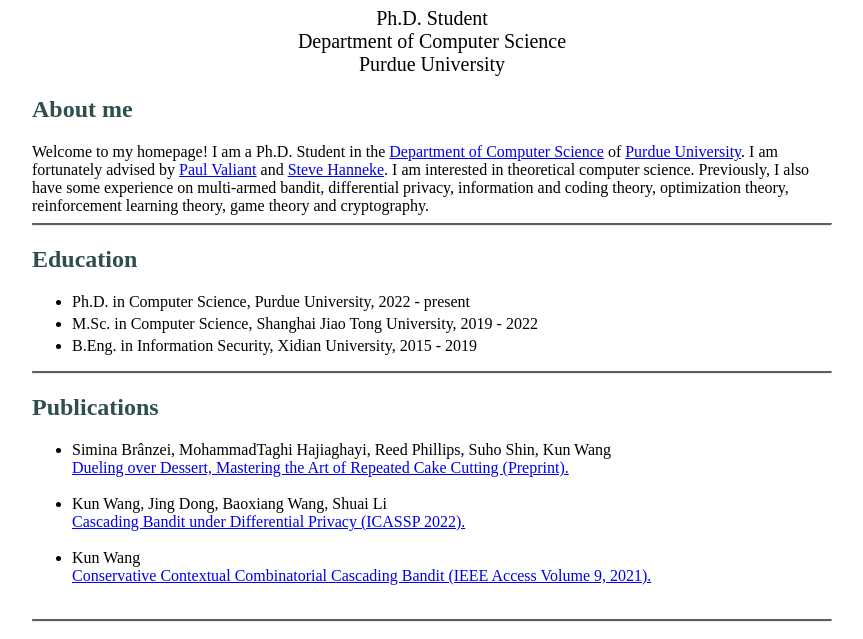
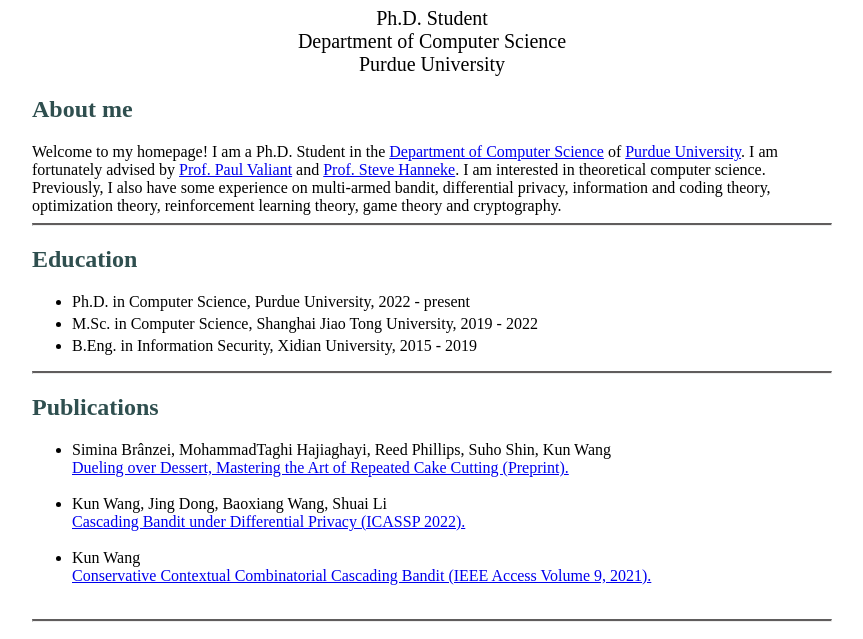
Before and after one commit to a865143034/a865143034.github.io, a plain HTML site: page index.html in a window 1280 px wide. Shown: the part 97-736 px from the top of the page, without its empty margins (208-1071 px from the left). Drawn offline with Linux system fonts and the light colour scheme.

Commit message:
2024.2.23

```diff
--- a/index.html
+++ b/index.html
@@ -40,7 +40,7 @@
 
 <section id="bio">
     <h2>About me</h2>
-    Welcome to my homepage! I am a Ph.D. Student in the <a href ="https://www.cs.purdue.edu/">Department of Computer Science</a> of <a href ="https://www.purdue.edu/">Purdue University</a>. I am fortunately advised by <a href ="https://www.cs.purdue.edu/homes/pvaliant/">Paul Valiant</a> and <a href ="https://stevehanneke.com/">Steve Hanneke</a>. I am interested in theoretical computer science. Previously, I also have some experience on multi-armed bandit, differential privacy, information and coding theory, optimization theory, reinforcement learning theory, game theory and cryptography.
+    Welcome to my homepage! I am a Ph.D. Student in the <a href ="https://www.cs.purdue.edu/">Department of Computer Science</a> of <a href ="https://www.purdue.edu/">Purdue University</a>. I am fortunately advised by <a href ="https://www.cs.purdue.edu/homes/pvaliant/">Prof. Paul Valiant</a> and <a href ="https://stevehanneke.com/">Prof. Steve Hanneke</a>. I am interested in theoretical computer science. Previously, I also have some experience on multi-armed bandit, differential privacy, information and coding theory, optimization theory, reinforcement learning theory, game theory and cryptography.
     <hr>
 </section>
 
```
